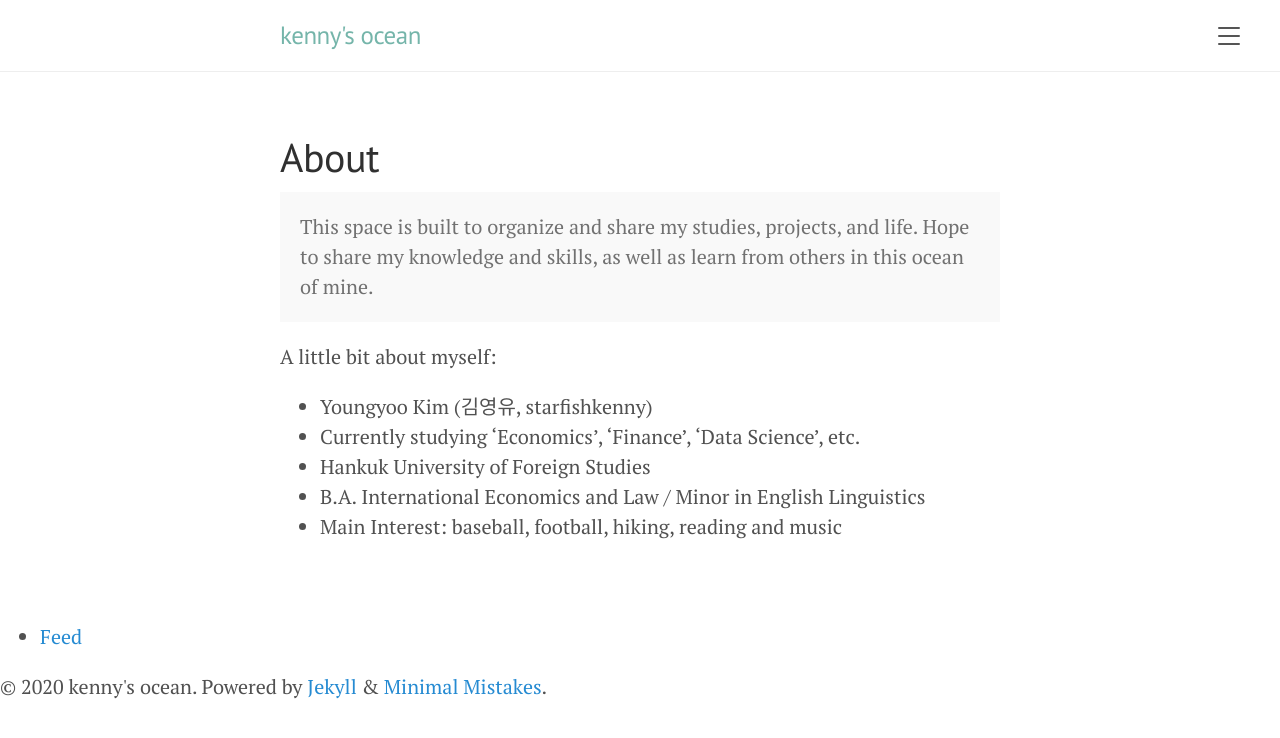
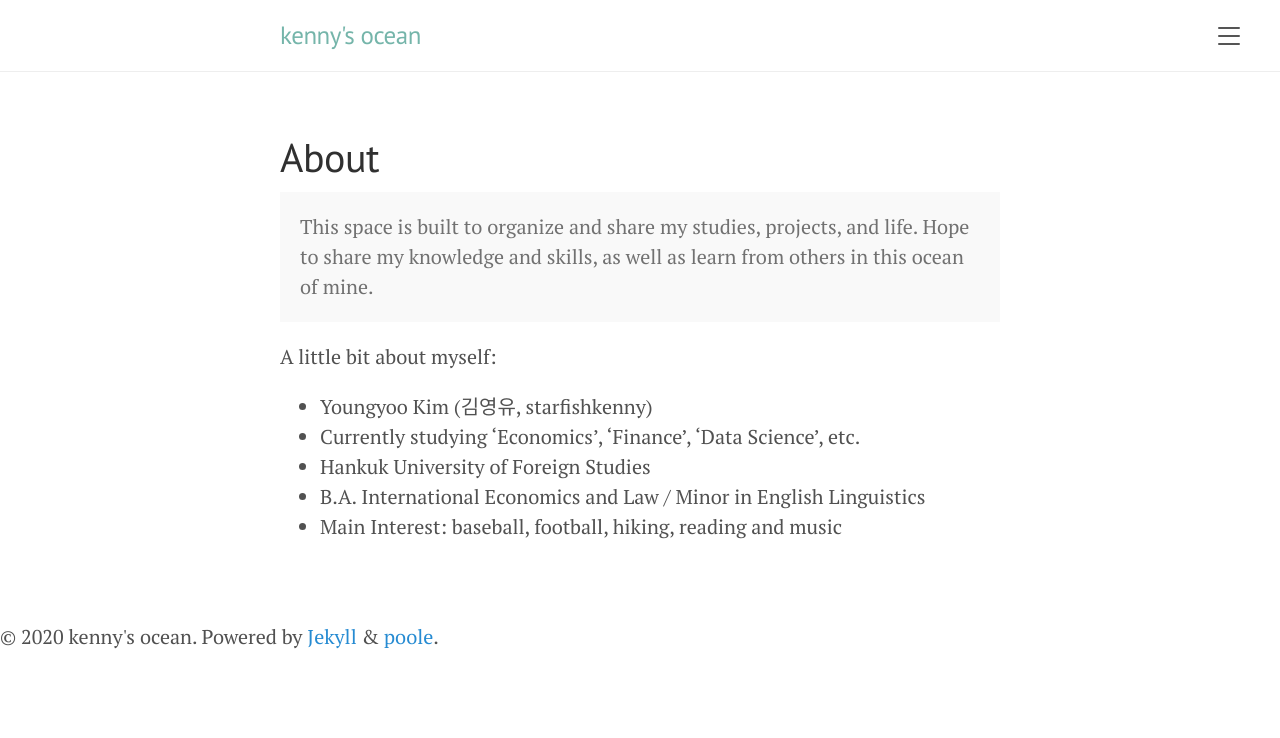
Before and after one commit to starfishkenny/starfishkenny.github.io, a Jekyll site: the page built from about.md, in a window 1280 px wide. Shown: the top 738 px of the page. Built offline with Jekyll 4.4.1, drawn with Linux system fonts in a browser that asks for light colours.

Commit message:
changed footer.html

```diff
--- a/_includes/footer.html
+++ b/_includes/footer.html
@@ -12,8 +12,7 @@
         {% endfor %}
       {% endif %}
 
-      <li><a href="{% if site.atom_feed.path %}{{ site.atom_feed.path }}{% else %}{{ '/feed.xml' | relative_url }}{% endif %}"><i class="fas fa-fw fa-rss-square" aria-hidden="true"></i> {{ site.data.ui-text[site.locale].feed_label | default: "Feed" }}</a></li>
     </ul>
   </div>
 
-  <div class="page__footer-copyright">&copy; {{ site.time | date: '%Y' }} {{ site.name | default: site.title }}. {{ site.data.ui-text[site.locale].powered_by | default: "Powered by" }} <a href="https://jekyllrb.com" rel="nofollow">Jekyll</a> &amp; <a href="https://mademistakes.com/work/minimal-mistakes-jekyll-theme/" rel="nofollow">Minimal Mistakes</a>.</div>
+  <div class="page__footer-copyright">&copy; {{ site.time | date: '%Y' }} {{ site.name | default: site.title }}. {{ site.data.ui-text[site.locale].powered_by | default: "Powered by" }} <a href="https://jekyllrb.com" rel="nofollow">Jekyll</a> &amp; <a href="https://github.com/poole/lanyon" rel="nofollow">poole</a>.</div>
```
